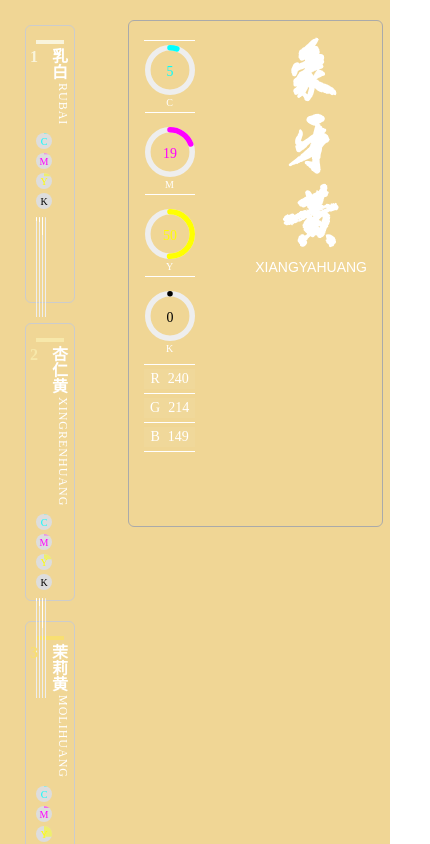
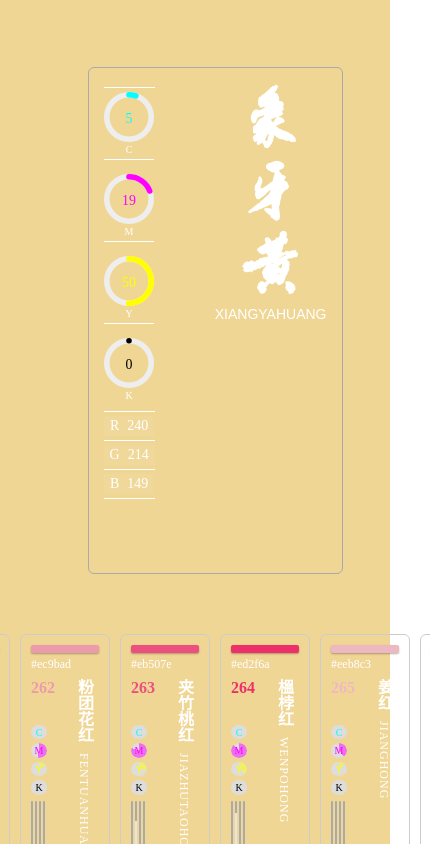
Before and after one commit to 2d78de1c/zhongguose, a Vue app: page / in a window 390 px wide. Shown: the top 844 px of the page, 430 px wide, since content can reach past the window. Built offline with nearby package versions, Linux system fonts and the light colour scheme.

Commit message:
no message

```diff
--- a/src/App.vue
+++ b/src/App.vue
@@ -81,4 +81,15 @@ html, body {
   padding: 20px;
   box-sizing: border-box;
 }
+/* 手机端布局 */
+@media (max-width: 768px) {
+  .main-layout {
+    flex-direction: column-reverse; /* 上下排列 */
+    gap: 60px;                      /* 增加上下间距 */
+    align-items: center;            /* 水平居中 */
+    width: 430px;
+    height: 932px;
+    overflow-y: auto;               /* 内容超出可以滚动 */
+  }
+}
 </style>
--- a/src/components/ColorCard.vue
+++ b/src/components/ColorCard.vue
@@ -1,7 +1,11 @@
 <template>
   <div class="color-card" @click="$emit('click')">
+    <!-- HEX 分隔线 -->
     <div class="hex-value" :style="{ backgroundColor: color.Hex }"></div>
-
+    <!-- HEX 文本 -->
+    <div class="hex-text">
+      {{ color.Hex }}
+    </div>
     <!-- 顶部信息 -->
     <div class="header">
       <span class="id" :style="{ color: color.Hex }">{{ color.id }}</span>
@@ -27,6 +31,7 @@
       <div class="bar k" :style="{ '--percent': color.CMYK[3] + '%' }"></div>
     </div>
   </div>
+
 </template>
 
 <script>
@@ -39,49 +44,79 @@ export default {
 </script>
 
 <style scoped>
+/* 父容器 grid 布局 */
+:global(.color-card-grid) {
+  display: grid;
+  grid-template-columns: repeat(auto-fill, 90px); /* 固定宽度 */
+  gap: 10px;
+  justify-content: center;
+}
+
 .color-card {
-  width: calc((100% - 6 * 10px) / 7); /* 每排 7 个，10px 间隙 */
-  min-width: 50px;                     /* 最小宽度 50px */
-  height: 278px;
-  margin: 5px;
+  width: 90px;       /* 固定宽度 */
+  height: 278px;      /* 固定高度 */
   padding: 10px;
   border: 1px solid #ccc;
   border-radius: 6px;
   box-sizing: border-box;
   cursor: pointer;
+  display: flex;
+  flex-direction: column;
+  justify-content: space-between; /* 顶部内容在上，CMYK竖条在底部 */
+}
+
+/* HEX 分隔线 */
+.hex-value {
+  height: 8px;
+  width: 100%;
+  margin-bottom: 4px;
+  border-radius: 2px;
+  box-shadow: 0 1px 2px rgba(0,0,0,0.3);
+}
+
+/* HEX 文本 */
+.hex-text {
+  font-size: 12px;
+  margin-bottom: 6px;
+  text-align: left;
+  width: 100%;
+  color: #fff;
+
 }
 
 /* 顶部信息布局 */
 .header {
   display: flex;
-  justify-content: space-between; /* 三列均分 */
+  justify-content: space-between;
   align-items: flex-start;
-  margin-bottom: 8px;
-  position: relative;
+  height: 40px;       /* 固定高度 */
+  margin-bottom: 6px;
   gap: 8px;
 }
-/* 左列 ID */
-.header  {
-  flex: 0 0 30px; /* 固定宽度 */
+
+.id {
+  flex: 0 0 30px;
   display: flex;
   align-items: flex-start;
-  justify-content: center;
+  justify-content: flex-start; /* 左对齐 */
+  font-weight: bold;
 }
 
-/* name + pinyin 右上角竖直排列 */
 .name-block {
   display: flex;
   flex-direction: column;
-  align-items: flex-end;
+  align-items: center;   /* 右对齐内容 */
+  width: 500px;             /* 固定宽度保证全局统一 */
 }
-.id { font-weight: bold;}
+
 .name {
   writing-mode: vertical-rl;
   white-space: nowrap;
   color: #fff;
   font-weight: bold;
-  margin-bottom: 3px; /* 给 pinyin 留出空行 */
+  margin-bottom: 10px;     /* Name 和 Pinyin 间距 */
 }
+
 .pinyin {
   writing-mode: vertical-rl;
   white-space: nowrap;
@@ -90,15 +125,19 @@ export default {
   letter-spacing: 1px;
   line-height: 1.2;
 }
+
+/* CMYK 圆圈组 */
 .cmyk {
   display: flex;
-  flex-direction: column; /* 垂直排列 */
+  flex-direction: column;
   gap: 4px;
-  margin-bottom: 8px;
-  align-items: flex-start; /* 避免拉伸 */
+  margin-bottom: 6px;  /* 固定间距 */
+  height: 70px;        /* 固定高度 */
+  width: 50px;         /* 与圆环宽度一致 */
+  align-items: flex-start;
+  justify-content: flex-start; /* 左对齐 */
 }
 
-/* 圆圈样式 */
 .circle {
   width: 16px;
   height: 16px;
@@ -110,27 +149,31 @@ export default {
   justify-content: center;
   font-size: 10px;
   color: #000;
+  overflow: hidden;
 }
 
-/* 单独白线分隔 */
-.hex-value {
-  height: 4px;       /* 线条高度加粗 */
-  width: 100%;
-  margin: 4px 0;
+.circle::after {
+  content: '';
+  position: absolute;
+  inset: 0;
+  border-radius: 50%;
+  background: conic-gradient(currentColor var(--percent), transparent 0);
+  opacity: 0.5;
 }
 
 /* CMYK 竖条 */
 .cmyk-bars {
   display: flex;
   gap: 2px;
-  height: 100px; /* 可调整整体高度 */
-  align-items: flex-end; /* 保证条从底部开始 */
+  height: 100px;   /* 固定高度 */
+  align-items: flex-start;
+  justify-content: flex-start; /* 左对齐 */
 }
 
 .bar {
-  width: 1px;
-  height: 100%;       /* 填充父容器高度 */
-  background-color: #eee; /* 浅灰色背景 */
+  width: 2px;
+  height: 100%;
+  background-color: #aaaaaa;
   border-radius: 2px 2px 0 0;
   position: relative;
   overflow: hidden;
@@ -139,24 +182,15 @@ export default {
 .bar::after {
   content: '';
   position: absolute;
-  bottom: 100;
+  bottom: 0;
   left: 0;
   width: 100%;
-  height: var(--percent); /* 高度百分比 */
-  background-color: #fff; /* 白色填充 */
+  height: var(--percent);
+  background-color: #fff;
+  opacity: 0.7;
 }
 
-/* 圆圈填充比例，简单渐变 */
-.circle::after {
-  content: '';
-  position: absolute;
-  inset: 0;
-  border-radius: 50%;
-  background-color: currentColor;
-  clip-path: polygon(50% 50%, 50% 0, 100% 0, 100% var(--percent), 50% var(--percent));
-  opacity: 0.5;
-}
-
+/* 颜色映射 */
 .c { color: cyan; }
 .m { color: magenta; }
 .y { color: yellow; }
--- a/src/components/ColorContainer.vue
+++ b/src/components/ColorContainer.vue
@@ -4,6 +4,7 @@
         v-for="color in colors"
         :key="color.id"
         :color="color"
+        ref="cards"
         @click="selectColor(color)"
     />
   </div>
@@ -32,4 +33,36 @@ export default {
   flex-wrap: wrap;
   gap: 10px;
 }
+/* 手机端：水平滑动，胶片效果 */
+@media (max-width: 768px) {
+  .color-container {
+    display: flex;
+    flex-wrap: nowrap;          /* 一行展示 */
+    overflow-x: hidden;         /* 超出部分隐藏 */
+    overflow-x: auto;           /* 允许横向滑动 */
+    gap: 10px;
+    padding: 0 10px;            /* 给两边留白 */
+    scroll-snap-type: x mandatory;  /* 吸附滚动 */
+    -webkit-overflow-scrolling: touch; /* 平滑滑动 */
+    justify-content: center;         /* 卡片始终在屏幕中显示 */
+  }
+
+  /* 每个卡片启用 snap 对齐 */
+  .color-container > * {
+    flex: 0 0 auto;             /* 固定宽度 */
+    scroll-snap-align: start;   /* 左对齐吸附 */
+  }
+
+  /* 可选：美化滚动条 */
+  .color-container::-webkit-scrollbar {
+    height: 6px;
+  }
+  .color-container::-webkit-scrollbar-thumb {
+    background: rgba(0,0,0,0.3);
+    border-radius: 3px;
+  }
+  .color-container::-webkit-scrollbar-track {
+    background: transparent;
+  }
+}
 </style>
```
